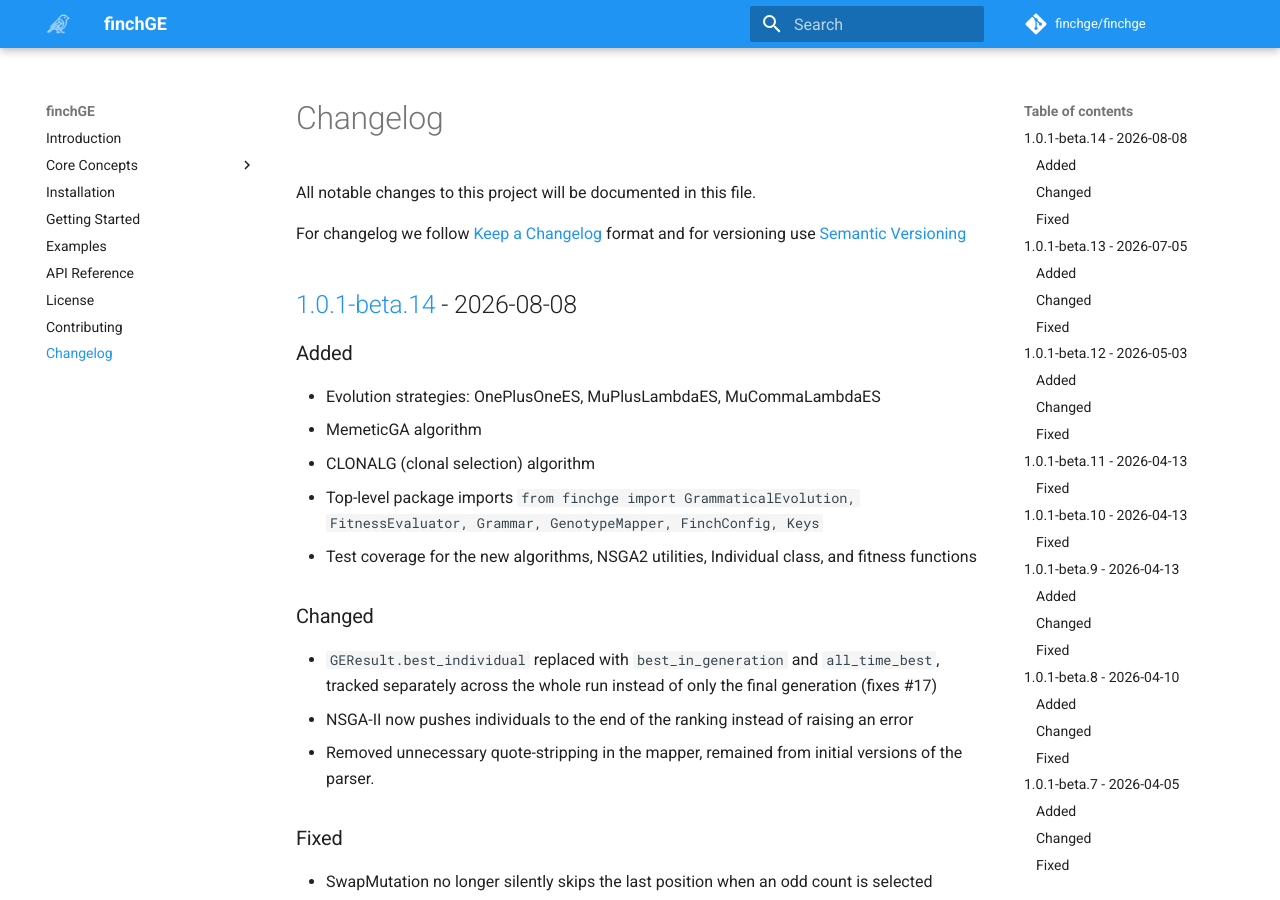
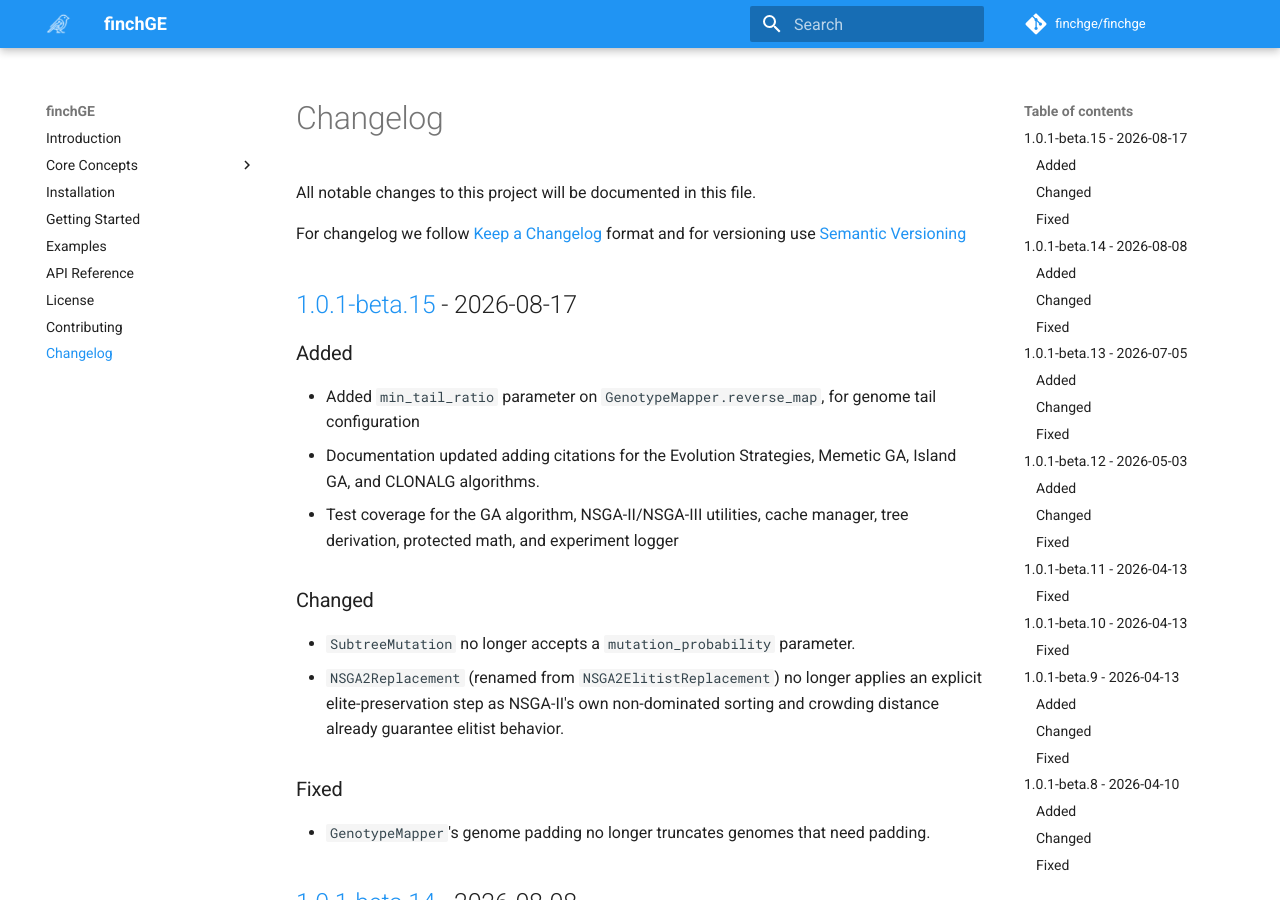
Before and after one commit to darshanz/finchge, an MkDocs documentation site: the page built from docs/changelog.md, in a window 1280 px wide and 900 px high. Built offline with MkDocs 1.6.1 and Material for MkDocs 9.7.7, drawn with Linux system fonts in a browser that asks for light colours; comment, search, counter and statistics services are not loaded.

Commit message:
docs: updated changelog and version number for beta-15 release

```diff
--- a/docs/changelog.md
+++ b/docs/changelog.md
@@ -3,6 +3,23 @@
 All notable changes to this project will be documented in this file.
 
 For changelog we follow  [Keep a Changelog](https://keepachangelog.com/en/1.1.0/) format and for versioning use  [Semantic Versioning](https://semver.org/)
+
+## [1.0.1-beta.15](https://github.com/finchGE/finchge/releases/tag/v1.0.1-beta.15) - 2026-08-17
+
+### Added
+- Added `min_tail_ratio` parameter on `GenotypeMapper.reverse_map`, for genome tail configuration
+- Documentation updated adding citations for the Evolution Strategies, Memetic GA, Island GA, and CLONALG algorithms.
+- Test coverage for the GA algorithm, NSGA-II/NSGA-III utilities, cache manager, tree derivation, protected math, and experiment logger
+
+### Changed
+- `SubtreeMutation` no longer accepts a `mutation_probability` parameter.
+- `NSGA2Replacement` (renamed from `NSGA2ElitistReplacement`) no longer applies an
+  explicit elite-preservation step as NSGA-II's own non-dominated sorting and crowding
+  distance already guarantee elitist behavior.
+
+### Fixed
+- `GenotypeMapper`'s genome padding no longer truncates genomes that need padding.
+
 
 ## [1.0.1-beta.14](https://github.com/finchGE/finchge/releases/tag/v1.0.1-beta.14) - 2026-08-08
 
--- a/finchge/__init__.py
+++ b/finchge/__init__.py
@@ -1,4 +1,4 @@
-__version__ = "1.0.1-beta.14"
+__version__ = "1.0.1-beta.15"
 
 from typing import TYPE_CHECKING, Any
 
--- a/pyproject.toml
+++ b/pyproject.toml
@@ -6,7 +6,7 @@ build-backend = "setuptools.build_meta"
 
 [project]
 name = "finchge"
-version = "1.0.1-beta.14"
+version = "1.0.1-beta.15"
 description = "FinchGE is a grammatical evolution library."
 authors = [
     {name = "Sudarshan Pant", email = "sudarshan.pant@gmail.com"},
```
Also changed, not shown: CHANGELOG.md (+18 -0 lines), docs/installation.md (+2 -2 lines).
